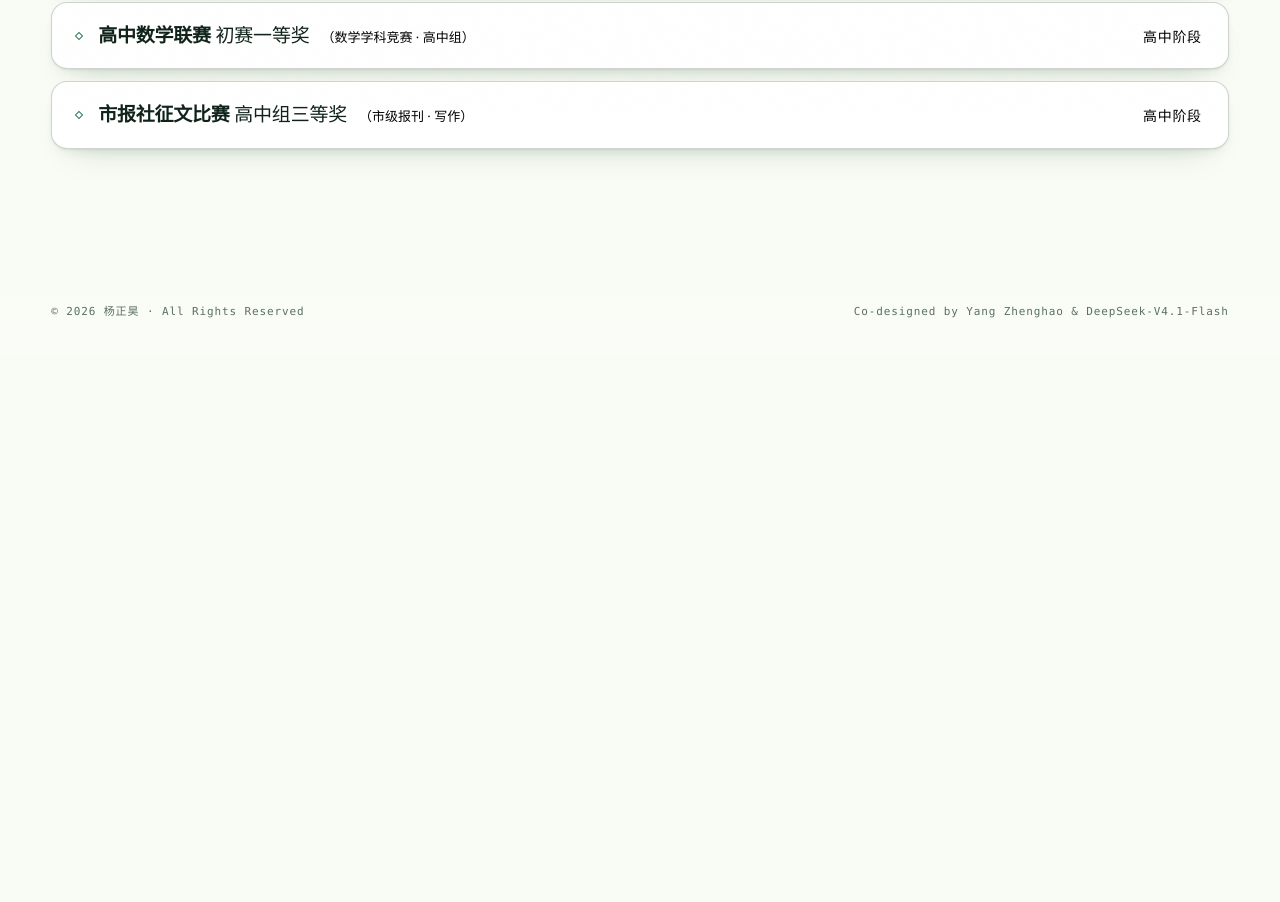
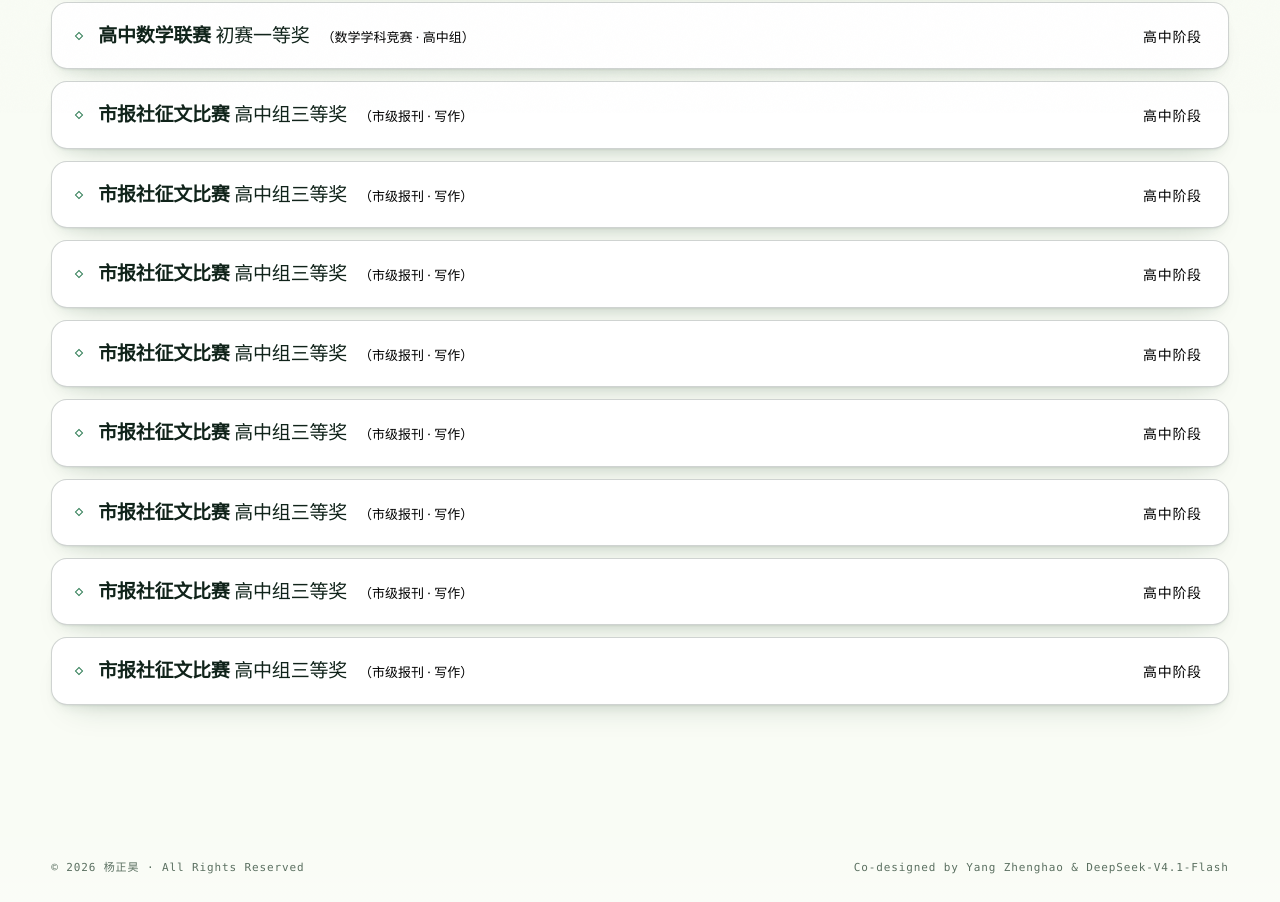
Before and after one commit to YZH0226/YZH0226.github.io, a plain HTML site: page honors.html in a window 1280 px wide. Shown: the part 687-1589 px from the top of the page. Before the commit the page ends 1043 px from the top, so only its background shows below. Drawn offline with Linux system fonts and the light colour scheme.

Commit message:
Add multiple entries for 市报社征文比赛 honors

```diff
--- a/honors.html
+++ b/honors.html
@@ -128,6 +128,62 @@
               <span class="honor-date">高中阶段</span>
             </p>
           </li>
+
+          <li class="honor-item">
+            <p class="honor-line">
+              <span class="honor-name">市报社征文比赛 <span class="honor-sub">高中组三等奖</span></span>
+              <span class="honor-detail">（市级报刊 · 写作）</span>
+              <span class="honor-date">高中阶段</span>
+            </p>
+          </li>
+
+          <li class="honor-item">
+            <p class="honor-line">
+              <span class="honor-name">市报社征文比赛 <span class="honor-sub">高中组三等奖</span></span>
+              <span class="honor-detail">（市级报刊 · 写作）</span>
+              <span class="honor-date">高中阶段</span>
+            </p>
+          </li>
+
+          <li class="honor-item">
+            <p class="honor-line">
+              <span class="honor-name">市报社征文比赛 <span class="honor-sub">高中组三等奖</span></span>
+              <span class="honor-detail">（市级报刊 · 写作）</span>
+              <span class="honor-date">高中阶段</span>
+            </p>
+          </li>
+
+          <li class="honor-item">
+            <p class="honor-line">
+              <span class="honor-name">市报社征文比赛 <span class="honor-sub">高中组三等奖</span></span>
+              <span class="honor-detail">（市级报刊 · 写作）</span>
+              <span class="honor-date">高中阶段</span>
+            </p>
+          </li>
+
+          <li class="honor-item">
+            <p class="honor-line">
+              <span class="honor-name">市报社征文比赛 <span class="honor-sub">高中组三等奖</span></span>
+              <span class="honor-detail">（市级报刊 · 写作）</span>
+              <span class="honor-date">高中阶段</span>
+            </p>
+          </li>
+
+          <li class="honor-item">
+            <p class="honor-line">
+              <span class="honor-name">市报社征文比赛 <span class="honor-sub">高中组三等奖</span></span>
+              <span class="honor-detail">（市级报刊 · 写作）</span>
+              <span class="honor-date">高中阶段</span>
+            </p>
+          </li>
+
+          <li class="honor-item">
+            <p class="honor-line">
+              <span class="honor-name">市报社征文比赛 <span class="honor-sub">高中组三等奖</span></span>
+              <span class="honor-detail">（市级报刊 · 写作）</span>
+              <span class="honor-date">高中阶段</span>
+            </p>
+          </li>
         </ul>
       </div>
     </section>
```
